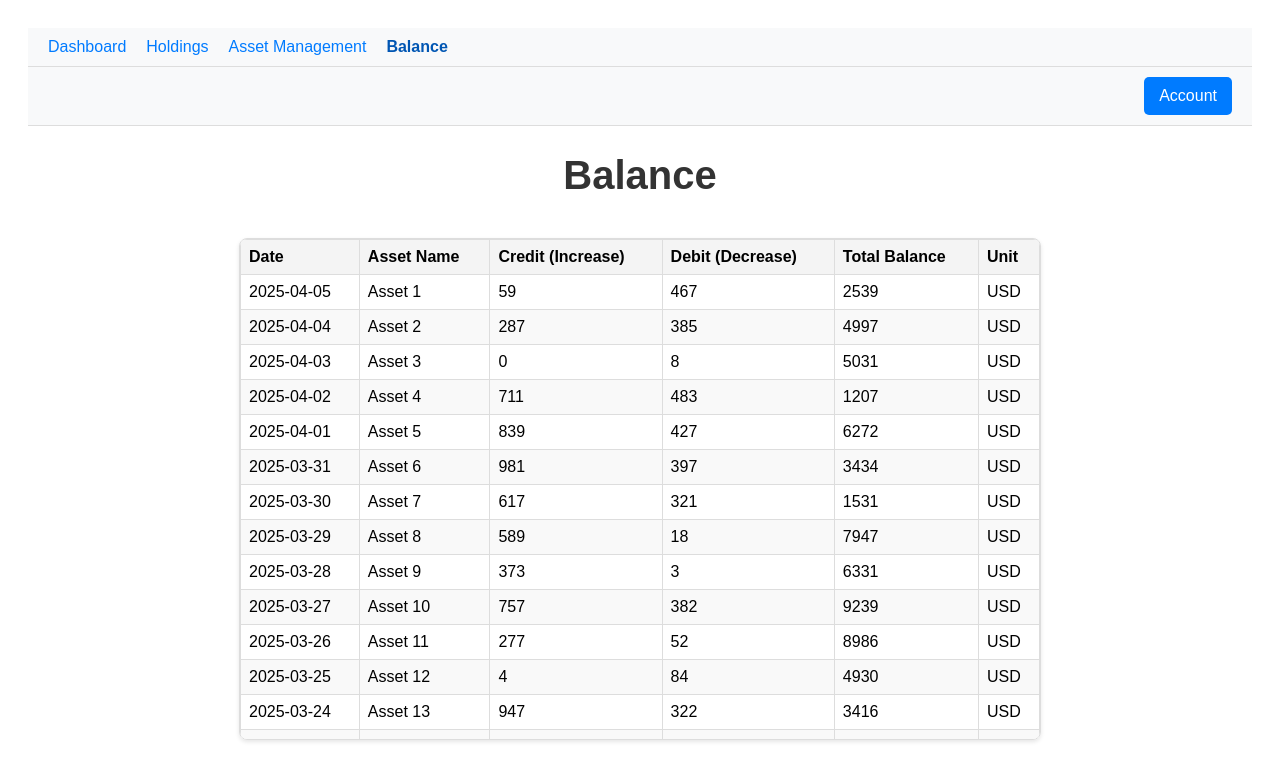
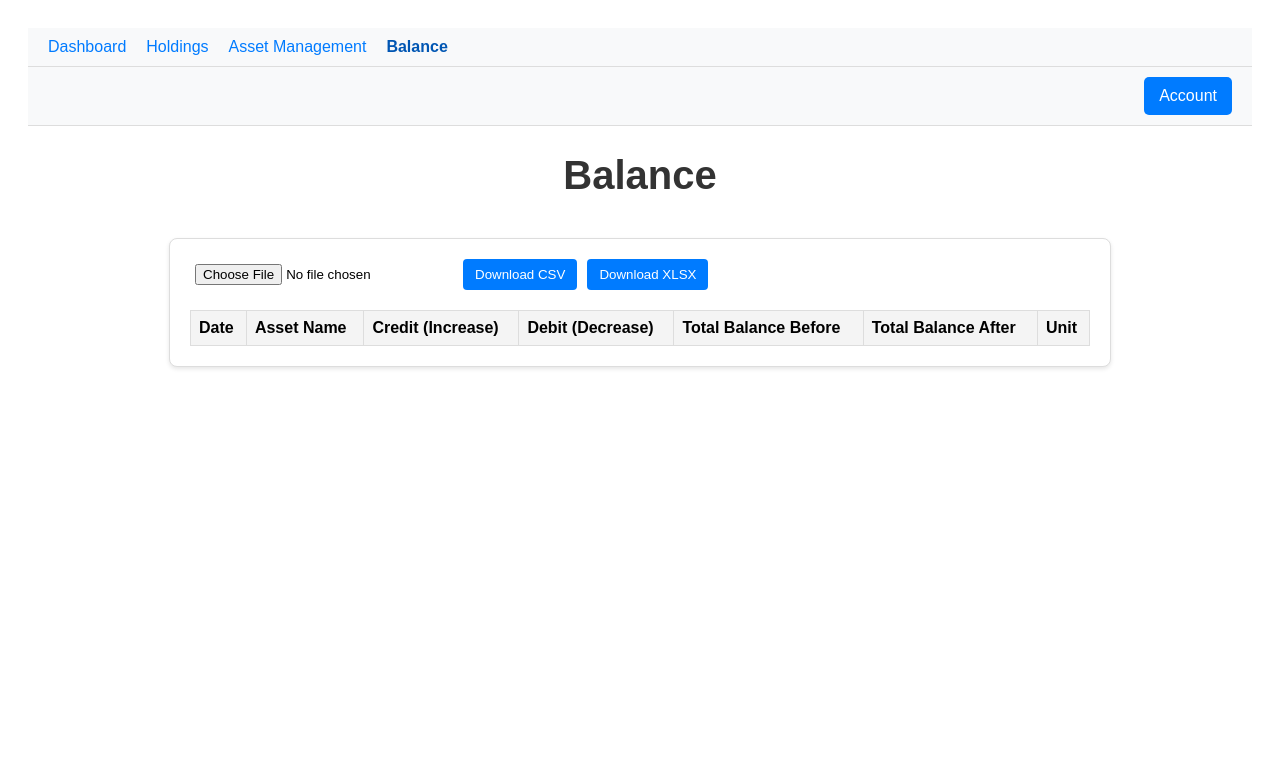
Before and after one commit to fintrack-project/financial-tracker-frontend, a React (Create React App) app: page /balance in a window 1280 px wide. Shown: the top 780 px of the page. Built offline with nearby package versions, Linux system fonts and the light colour scheme.

Commit message:
balance table csv, xlsx upload and download

```diff
--- a/src/components/BalanceTable/BalanceTable.css
+++ b/src/components/BalanceTable/BalanceTable.css
@@ -6,7 +6,31 @@
   background-color: #fff;
   box-shadow: 0 2px 4px rgba(0, 0, 0, 0.1);
   width: 100%;
-  max-width: 800px;
+  max-width: 900px; /* Adjusted for new columns */
+  padding: 20px;
+}
+
+.file-actions {
+  display: flex;
+  gap: 10px;
+  margin-bottom: 20px;
+}
+
+.file-actions input {
+  padding: 5px;
+}
+
+.file-actions button {
+  padding: 8px 12px;
+  background-color: #007bff;
+  color: white;
+  border: none;
+  border-radius: 4px;
+  cursor: pointer;
+}
+
+.file-actions button:hover {
+  background-color: #0056b3;
 }
 
 .balance-table {
--- a/src/components/BalanceTable/BalanceTable.tsx
+++ b/src/components/BalanceTable/BalanceTable.tsx
@@ -1,4 +1,6 @@
-import React from 'react';
+import React, { useState } from 'react';
+import Papa from 'papaparse'; // For CSV parsing
+import * as XLSX from 'xlsx'; // For XLSX parsing and exporting
 import './BalanceTable.css';
 
 interface Transaction {
@@ -6,23 +8,106 @@ interface Transaction {
   assetName: string;
   credit: number; // Increase
   debit: number; // Decrease
-  totalBalance: number;
+  totalBalanceBefore: number;
+  totalBalanceAfter: number;
   unit: string;
 }
 
 const BalanceTable: React.FC = () => {
-  // Dummy data for transaction history
-  const transactions: Transaction[] = Array.from({ length: 50 }, (_, index) => ({
-    date: new Date(Date.now() - index * 86400000).toISOString().split('T')[0], // Generate past dates
-    assetName: `Asset ${index + 1}`,
-    credit: Math.floor(Math.random() * 1000), // Random increase
-    debit: Math.floor(Math.random() * 500), // Random decrease
-    totalBalance: Math.floor(Math.random() * 10000), // Random total balance
-    unit: 'USD',
-  }));
+  const [transactions, setTransactions] = useState<Transaction[]>([]);
+
+  // Handle file upload
+  const handleFileUpload = (e: React.ChangeEvent<HTMLInputElement>) => {
+    const file = e.target.files?.[0];
+    if (!file) return;
+
+    const fileExtension = file.name.split('.').pop()?.toLowerCase();
+
+    if (fileExtension === 'csv') {
+      // Parse CSV file
+      Papa.parse(file, {
+        header: true,
+        skipEmptyLines: true,
+        complete: (results) => {
+          const parsedTransactions = results.data.map((row: any) => ({
+            date: row.date || '',
+            assetName: row.assetName || '',
+            credit: Number(row.credit || 0),
+            debit: Number(row.debit || 0),
+            totalBalanceBefore: Number(row.totalBalanceBefore || 0),
+            totalBalanceAfter: Number(row.totalBalanceAfter || 0),
+            unit: row.unit || '',
+          }));
+          setTransactions(parsedTransactions);
+        },
+      });
+    } else if (fileExtension === 'xlsx') {
+      // Parse XLSX file
+      const reader = new FileReader();
+      reader.onload = (event) => {
+        const data = new Uint8Array(event.target?.result as ArrayBuffer);
+        const workbook = XLSX.read(data, { type: 'array' });
+        const sheetName = workbook.SheetNames[0];
+        const sheet = workbook.Sheets[sheetName];
+        const parsedTransactions = XLSX.utils.sheet_to_json(sheet).map((row: any) => ({
+          date: row.date || '',
+          assetName: row.assetName || '',
+          credit: Number(row.credit || 0),
+          debit: Number(row.debit || 0),
+          totalBalanceBefore: Number(row.totalBalanceBefore || 0),
+          totalBalanceAfter: Number(row.totalBalanceAfter || 0),
+          unit: row.unit || '',
+        }));
+        setTransactions(parsedTransactions);
+      };
+      reader.readAsArrayBuffer(file);
+    } else {
+      alert('Unsupported file format. Please upload a CSV or XLSX file.');
+    }
+  };
+
+  // Handle file download
+  const handleFileDownload = (format: 'csv' | 'xlsx') => {
+    if (transactions.length === 0) {
+      alert('No data available to download.');
+      return;
+    }
+
+    const data = transactions.map((transaction) => ({
+      date: transaction.date,
+      assetName: transaction.assetName,
+      credit: transaction.credit,
+      debit: transaction.debit,
+      totalBalanceBefore: transaction.totalBalanceBefore,
+      totalBalanceAfter: transaction.totalBalanceAfter,
+      unit: transaction.unit,
+    }));
+
+    if (format === 'csv') {
+      const csv = Papa.unparse(data);
+      const blob = new Blob([csv], { type: 'text/csv;charset=utf-8;' });
+      const url = URL.createObjectURL(blob);
+      const link = document.createElement('a');
+      link.href = url;
+      link.setAttribute('download', 'balance.csv');
+      document.body.appendChild(link);
+      link.click();
+      document.body.removeChild(link);
+    } else if (format === 'xlsx') {
+      const worksheet = XLSX.utils.json_to_sheet(data);
+      const workbook = XLSX.utils.book_new();
+      XLSX.utils.book_append_sheet(workbook, worksheet, 'Balance');
+      XLSX.writeFile(workbook, 'balance.xlsx');
+    }
+  };
 
   return (
     <div className="balance-table-container">
+      <div className="file-actions">
+        <input type="file" accept=".csv, .xlsx" onChange={handleFileUpload} />
+        <button onClick={() => handleFileDownload('csv')}>Download CSV</button>
+        <button onClick={() => handleFileDownload('xlsx')}>Download XLSX</button>
+      </div>
       <table className="balance-table">
         <thead>
           <tr>
@@ -30,7 +115,8 @@ const BalanceTable: React.FC = () => {
             <th>Asset Name</th>
             <th>Credit (Increase)</th>
             <th>Debit (Decrease)</th>
-            <th>Total Balance</th>
+            <th>Total Balance Before</th>
+            <th>Total Balance After</th>
             <th>Unit</th>
           </tr>
         </thead>
@@ -41,7 +127,8 @@ const BalanceTable: React.FC = () => {
               <td>{transaction.assetName}</td>
               <td>{transaction.credit}</td>
               <td>{transaction.debit}</td>
-              <td>{transaction.totalBalance}</td>
+              <td>{transaction.totalBalanceBefore}</td>
+              <td>{transaction.totalBalanceAfter}</td>
               <td>{transaction.unit}</td>
             </tr>
           ))}
```
